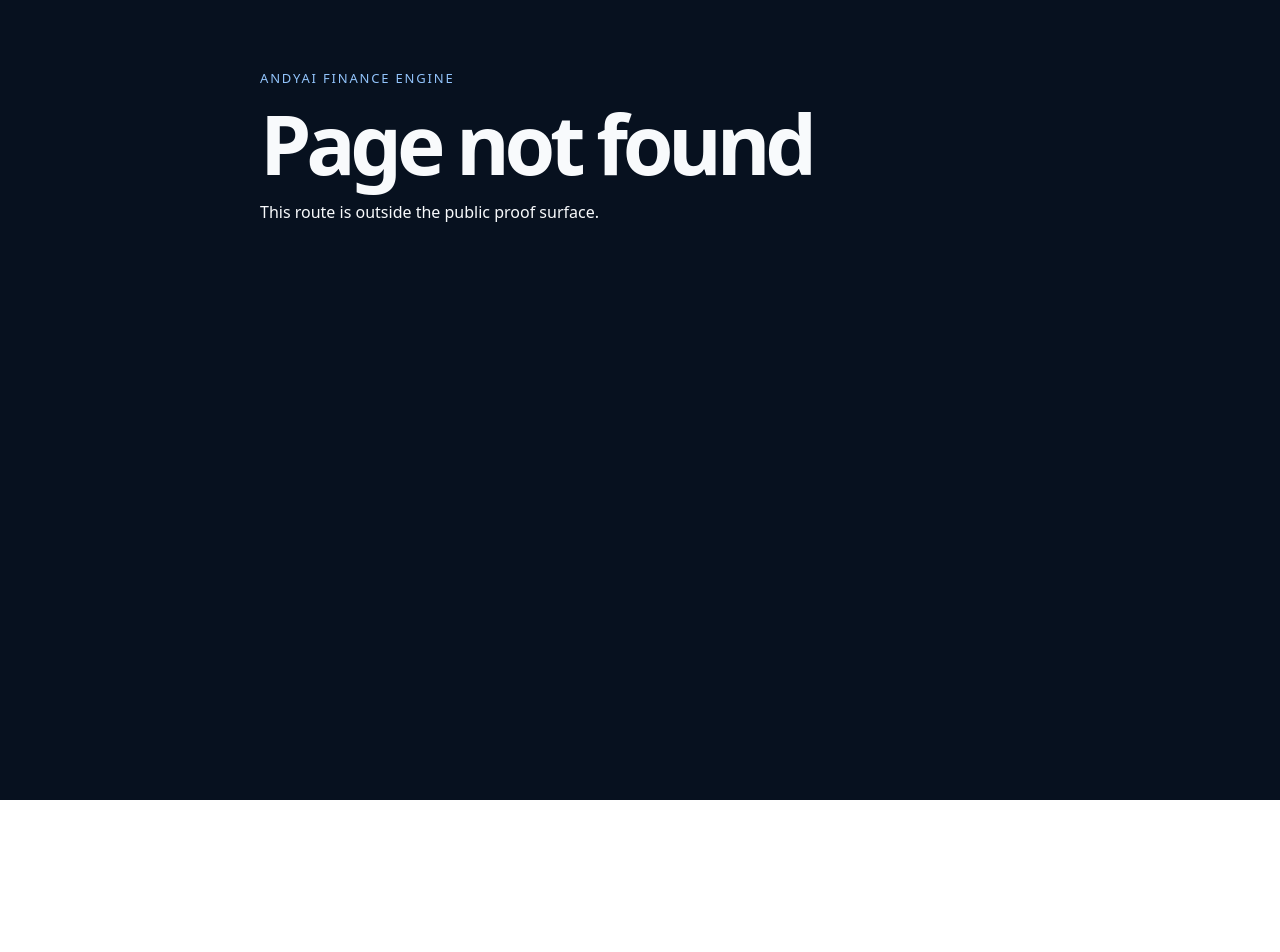
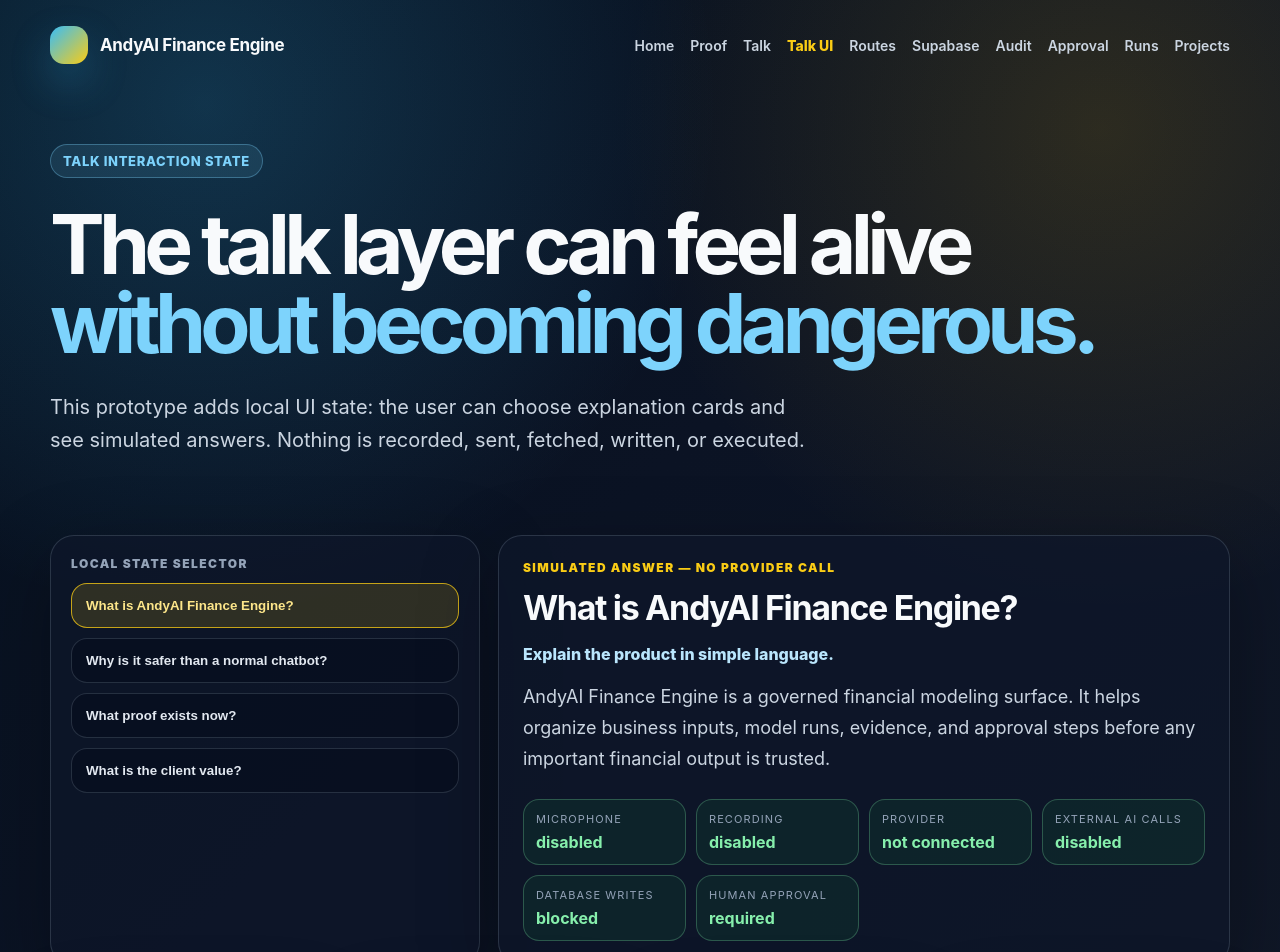
Before and after one commit to kolundzic/andyai-finance-engine, a Next.js app: page /talk-interaction in a window 1280 px wide. Before the commit this address had no page. Shown: the top 952 px of the page. Before the commit the page ends 800 px from the top, so only its background shows below. Built offline with nearby package versions, Linux system fonts and the light colour scheme.

Commit message:
feat: add v16.1.0 talk interaction state prototype

```diff
--- /dev/null
+++ b/app/talk-interaction/page.tsx
@@ -0,0 +1,29 @@
+import { FeatureGrid, PrestigePage } from "../../src/ui/finance-prestige-system";
+import { TalkInteractionConsole } from "../../src/talk/talk-interaction-console";
+
+export const metadata = {
+  title: "AndyAI Finance Engine — Talk Interaction State Prototype",
+  description: "Local-state talk UI prototype with no provider, no microphone, no recording, and no writes.",
+};
+
+export default function TalkInteractionPage() {
+  return (
+    <PrestigePage
+      active="/talk-interaction"
+      badge="Talk Interaction State"
+      title="The talk layer can feel alive"
+      accent="without becoming dangerous."
+      lead="This prototype adds local UI state: the user can choose explanation cards and see simulated answers. Nothing is recorded, sent, fetched, written, or executed."
+    >
+      <TalkInteractionConsole />
+      <div style={{ marginTop: "28px" }}>
+        <FeatureGrid items={[
+          ["🧠", "Local state only", "The selected explanation card changes in the browser UI only."],
+          ["🚫", "No provider calls", "There are no external AI calls, provider keys, or hidden network requests."],
+          ["🎙️", "No microphone", "The prototype does not request microphone access or record audio."],
+          ["🛡️", "No writes", "The talk interaction does not write to Supabase or any database."],
+        ]} />
+      </div>
+    </PrestigePage>
+  );
+}
--- a/package.json
+++ b/package.json
@@ -1,6 +1,6 @@
 {
   "name": "andyai-finance-engine",
-  "version": "16.0.0",
+  "version": "16.1.0",
   "private": true,
   "description": "AndyAI Finance Engine — public showcase powered by a governed financial modeling core.",
   "scripts": {
--- /dev/null
+++ b/src/talk/talk-interaction-console.tsx
@@ -0,0 +1,72 @@
+"use client";
+
+import { useMemo, useState } from "react";
+import { talkCards, talkSafetyRows } from "./static-talk-console";
+
+const panelStyle = {
+  border: "1px solid rgba(148,163,184,0.22)",
+  background: "rgba(15,23,42,0.72)",
+  boxShadow: "0 24px 80px rgba(0,0,0,0.28)",
+  borderRadius: "24px",
+} as const;
+
+export function TalkInteractionConsole() {
+  const [selectedId, setSelectedId] = useState(talkCards[0]?.id ?? "what-is-it");
+
+  const selected = useMemo(
+    () => talkCards.find((card) => card.id === selectedId) ?? talkCards[0],
+    [selectedId]
+  );
+
+  return (
+    <section style={{ display: "grid", gridTemplateColumns: "minmax(260px, 0.74fr) minmax(0, 1.26fr)", gap: "18px" }}>
+      <aside style={{ ...panelStyle, padding: "20px" }}>
+        <p style={{ marginTop: 0, color: "#94a3b8", letterSpacing: "0.12em", textTransform: "uppercase", fontSize: "12px", fontWeight: 900 }}>
+          Local state selector
+        </p>
+        <div style={{ display: "grid", gap: "10px" }}>
+          {talkCards.map((card) => {
+            const active = card.id === selectedId;
+            return (
+              <button
+                key={card.id}
+                type="button"
+                onClick={() => setSelectedId(card.id)}
+                style={{
+                  textAlign: "left",
+                  border: active ? "1px solid rgba(250,204,21,0.75)" : "1px solid rgba(148,163,184,0.22)",
+                  background: active ? "rgba(250,204,21,0.14)" : "rgba(2,6,23,0.38)",
+                  color: active ? "#fde68a" : "#e2e8f0",
+                  borderRadius: "16px",
+                  padding: "14px",
+                  cursor: "pointer",
+                  fontWeight: 800,
+                }}
+              >
+                {card.title}
+              </button>
+            );
+          })}
+        </div>
+      </aside>
+
+      <article style={{ ...panelStyle, padding: "24px" }}>
+        <p style={{ marginTop: 0, color: "#facc15", letterSpacing: "0.12em", textTransform: "uppercase", fontSize: "12px", fontWeight: 900 }}>
+          Simulated answer — no provider call
+        </p>
+        <h2 style={{ margin: "10px 0 12px", fontSize: "34px", letterSpacing: "-0.04em" }}>{selected.title}</h2>
+        <p style={{ color: "#bae6fd", fontWeight: 800 }}>{selected.prompt}</p>
+        <p style={{ color: "#cbd5e1", lineHeight: 1.72, fontSize: "18px" }}>{selected.response}</p>
+
+        <div style={{ marginTop: "24px", display: "grid", gridTemplateColumns: "repeat(auto-fit, minmax(150px, 1fr))", gap: "10px" }}>
+          {talkSafetyRows.map(([label, value]) => (
+            <div key={label} style={{ border: "1px solid rgba(134,239,172,0.26)", background: "rgba(22,163,74,0.10)", borderRadius: "16px", padding: "12px" }}>
+              <div style={{ color: "#94a3b8", fontSize: "11px", textTransform: "uppercase", letterSpacing: "0.10em" }}>{label}</div>
+              <strong style={{ color: "#86efac", display: "block", marginTop: "6px" }}>{value}</strong>
+            </div>
+          ))}
+        </div>
+      </article>
+    </section>
+  );
+}
--- a/src/ui/finance-prestige-system.tsx
+++ b/src/ui/finance-prestige-system.tsx
@@ -36,6 +36,7 @@ export const navItems = [
   ["Home", "/"],
   ["Proof", "/finance-proof"],
   ["Talk", "/talk"],
+  ["Talk UI", "/talk-interaction"],
   ["Routes", "/routes"],
   ["Supabase", "/supabase"],
   ["Audit", "/audit"],
```
Also changed, not shown: tapforge-packs/andyai-finance-engine/talk-interaction-state-prototype.v16.1.0.json (added, +16 -0 lines), 4 other files (tests, documents, lock files or other folders).
